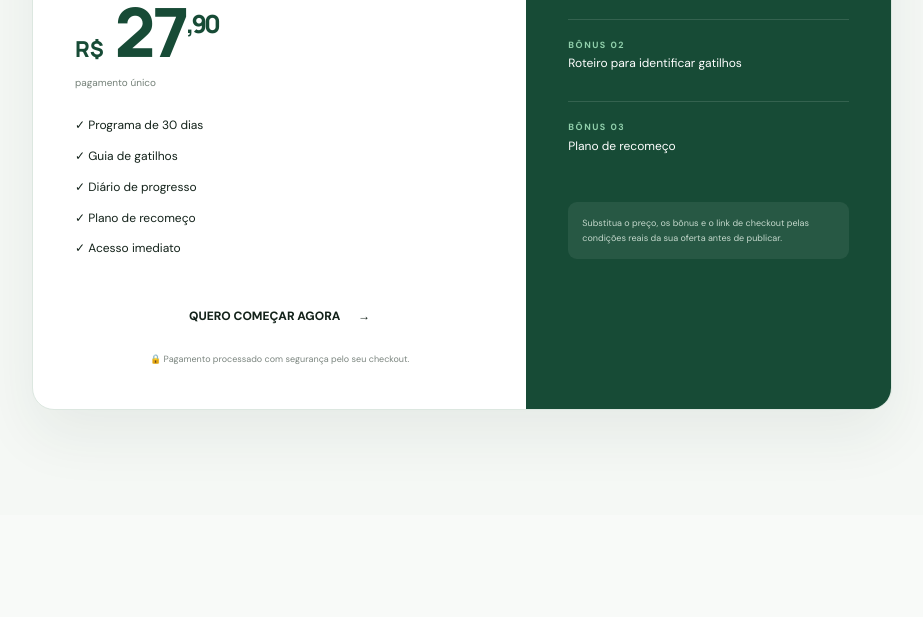
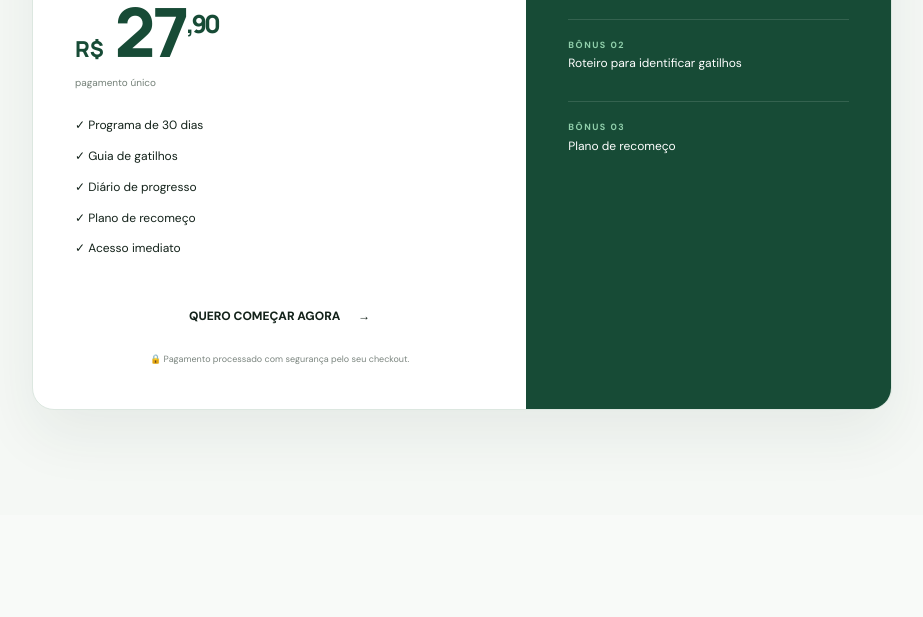
Before and after one commit to yuriquikssilver/ven-aseusvicios, a plain HTML site: page index.html in a window 1280 px wide. Shown: the part 4405-5022 px from the top of the page, without its empty margins (178-1101 px from the left). Drawn offline with Linux system fonts and the light colour scheme.

Commit message:
Add files via upload

```diff
--- a/index.html
+++ b/index.html
@@ -117,7 +117,7 @@
     <a class="btn buy" href="https://go.perfectpay.com.br/PPU38CQGNRC">QUERO COMEÇAR AGORA <span>→</span></a>
     <small class="secure">🔒 Pagamento processado com segurança pelo seu checkout.</small>
    </div>
-   <div class="offer-side"><h4>Você também recebe:</h4><p><b>BÔNUS 01</b><br>Checklist de rotina</p><p><b>BÔNUS 02</b><br>Roteiro para identificar gatilhos</p><p><b>BÔNUS 03</b><br>Plano de recomeço</p><div class="note">Substitua o preço, os bônus e o link de checkout pelas condições reais da sua oferta antes de publicar.</div></div>
+   <div class="offer-side"><h4>Você também recebe:</h4><p><b>BÔNUS 01</b><br>Checklist de rotina</p><p><b>BÔNUS 02</b><br>Roteiro para identificar gatilhos</p><p><b>BÔNUS 03</b><br>Plano de recomeço</p></div></div>
   </div>
  </div>
 </section>
```
